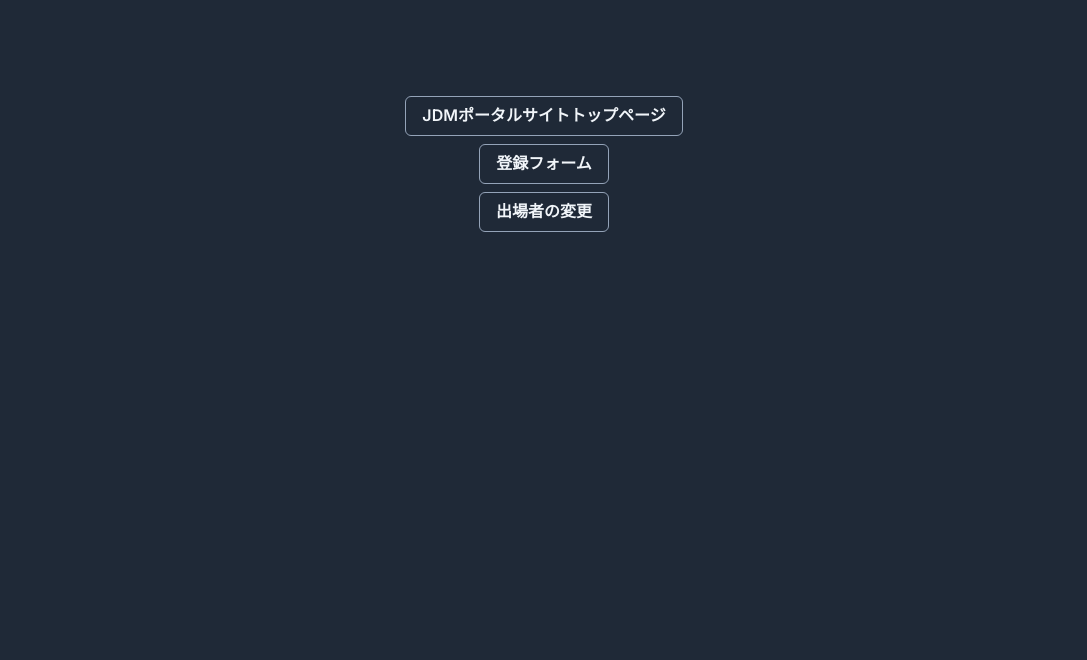
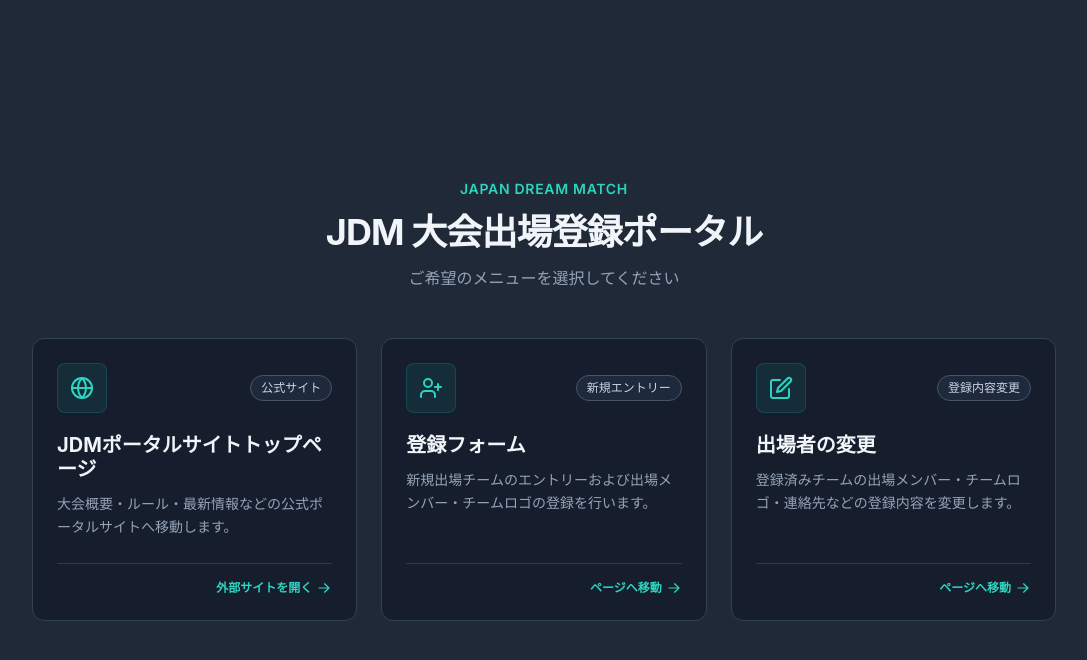
Before and after one commit to JapanDreamMatch/wows-crf, a Next.js app: page / in a window 1280 px wide. Shown: the top 660 px of the page, without its empty margins (96-1183 px from the left). Built offline with nearby package versions, Linux system fonts and the light colour scheme.

Commit message:
feature: UI周りを改善

```diff
--- a/src/app/generatehash/page.tsx
+++ b/src/app/generatehash/page.tsx
@@ -2,7 +2,7 @@ import type { Metadata } from "next";
 import GenerateHashClient from "@/app/generatehash/generatehash";
 
 export const metadata: Metadata = {
-    title: "パスワードハッシュ生成 | wows-crf",
+    title: "パスワードハッシュ生成",
     robots: {
         index: false,
         follow: false,
--- a/src/app/globals.css
+++ b/src/app/globals.css
@@ -17,13 +17,8 @@
 }
 
 body {
-  color: rgb(var(--foreground-rgb));
-  background: linear-gradient(
-      to bottom,
-      transparent,
-      rgb(var(--background-end-rgb))
-    )
-    rgb(var(--background-start-rgb));
+  color: #f1f5f9;
+  background-color: #1f2937;
 }
 
 @layer utilities {
--- a/src/app/layout.tsx
+++ b/src/app/layout.tsx
@@ -6,8 +6,11 @@ import {ChakraProvider} from "@chakra-ui/react";
 const inter = Inter({ subsets: ["latin"] });
 
 export const metadata: Metadata = {
-  title: "Create Next App",
-  description: "Generated by create next app",
+  title: {
+    default: "JDM 大会出場登録ポータル",
+    template: "%s | JDM 大会出場登録ポータル",
+  },
+  description: "Japan Dream Match (JDM) 大会出場チーム登録・出場者変更ポータル",
 };
 
 export default function RootLayout({
@@ -17,7 +20,7 @@ export default function RootLayout({
 }>) {
   return (
     <html lang="jp" className="bg-gray-800">
-      <body className={inter.className}>
+      <body className={`${inter.className} !bg-gray-800 !text-slate-100`}>
       <ChakraProvider>
         {children}
       </ChakraProvider>
--- a/src/app/page.tsx
+++ b/src/app/page.tsx
@@ -1,33 +1,155 @@
 import Link from "next/link";
-import {Button, VStack} from "@chakra-ui/react";
+import { Box, Heading, SimpleGrid, Text, VStack } from "@chakra-ui/react";
+
+const navItems = [
+  {
+    href: "https://www.japandreammatch.info/",
+    title: "JDMポータルサイトトップページ",
+    description: "大会概要・ルール・最新情報などの公式ポータルサイトへ移動します。",
+    badge: "公式サイト",
+    external: true,
+    icon: (
+      <svg
+        xmlns="http://www.w3.org/2000/svg"
+        viewBox="0 0 24 24"
+        fill="none"
+        stroke="currentColor"
+        strokeWidth="2"
+        strokeLinecap="round"
+        strokeLinejoin="round"
+        className="w-6 h-6"
+        aria-hidden="true"
+      >
+        <circle cx="12" cy="12" r="10" />
+        <line x1="2" y1="12" x2="22" y2="12" />
+        <path d="M12 2a15.3 15.3 0 0 1 4 10 15.3 15.3 0 0 1-4 10 15.3 15.3 0 0 1-4-10 15.3 15.3 0 0 1 4-10z" />
+      </svg>
+    ),
+  },
+  {
+    href: "/register",
+    title: "登録フォーム",
+    description: "新規出場チームのエントリーおよび出場メンバー・チームロゴの登録を行います。",
+    badge: "新規エントリー",
+    external: false,
+    icon: (
+      <svg
+        xmlns="http://www.w3.org/2000/svg"
+        viewBox="0 0 24 24"
+        fill="none"
+        stroke="currentColor"
+        strokeWidth="2"
+        strokeLinecap="round"
+        strokeLinejoin="round"
+        className="w-6 h-6"
+        aria-hidden="true"
+      >
+        <path d="M16 21v-2a4 4 0 0 0-4-4H6a4 4 0 0 0-4 4v2" />
+        <circle cx="9" cy="7" r="4" />
+        <line x1="19" y1="8" x2="19" y2="14" />
+        <line x1="22" y1="11" x2="16" y2="11" />
+      </svg>
+    ),
+  },
+  {
+    href: "/update",
+    title: "出場者の変更",
+    description: "登録済みチームの出場メンバー・チームロゴ・連絡先などの登録内容を変更します。",
+    badge: "登録内容変更",
+    external: false,
+    icon: (
+      <svg
+        xmlns="http://www.w3.org/2000/svg"
+        viewBox="0 0 24 24"
+        fill="none"
+        stroke="currentColor"
+        strokeWidth="2"
+        strokeLinecap="round"
+        strokeLinejoin="round"
+        className="w-6 h-6"
+        aria-hidden="true"
+      >
+        <path d="M11 4H4a2 2 0 0 0-2 2v14a2 2 0 0 0 2 2h14a2 2 0 0 0 2-2v-7" />
+        <path d="M18.5 2.5a2.121 2.121 0 0 1 3 3L12 15l-4 1 1-4 9.5-9.5z" />
+      </svg>
+    ),
+  },
+];
 
 export default function Home() {
   return (
-    <main className="flex min-h-screen flex-col items-center justify-between p-24 text-slate-100 bg-gray-800 w-full">
-        <div className="text-slate-100 bg-gray-800 w-full text-center h-1/5">
+    <main className="flex min-h-screen flex-col items-center justify-center px-6 py-16 md:p-24 text-slate-100 bg-gray-800 w-full">
+      <Box className="w-full max-w-5xl mx-auto">
+        <VStack spacing={3} className="mb-12 text-center">
+          <Text className="text-teal-400 font-semibold tracking-wider text-sm uppercase">
+            Japan Dream Match
+          </Text>
+          <Heading size="xl" className="text-slate-100 font-bold tracking-tight">
+            JDM 大会出場登録ポータル
+          </Heading>
+          <Text className="text-slate-400 text-sm md:text-base max-w-xl">
+            ご希望のメニューを選択してください
+          </Text>
+        </VStack>
 
-            <VStack className="">
-                <Link href="https://www.japandreammatch.info/" className="w-1/2">
-                    <Button variant="outlined" className="border border-slate-400 ... hover:bg-slate-600">
-                        JDMポータルサイトトップページ
-                    </Button>
-                </Link>
+        <SimpleGrid columns={{ base: 1, md: 3 }} spacing={6} className="w-full">
+          {navItems.map((item) => (
+            <Link
+              key={item.href}
+              href={item.href}
+              target={item.external ? "_blank" : undefined}
+              rel={item.external ? "noopener noreferrer" : undefined}
+              className="group block h-full focus:outline-none"
+            >
+              <Box
+                borderWidth="1px"
+                borderRadius="xl"
+                className="h-full p-6 bg-gray-900/60 border-slate-700 transition-all duration-200 flex flex-col justify-between hover:border-teal-400 hover:bg-gray-700/60 hover:-translate-y-1 hover:shadow-xl hover:shadow-teal-950/30 group-focus-visible:ring-2 group-focus-visible:ring-teal-400"
+              >
+                <div>
+                  <div className="flex items-center justify-between mb-5">
+                    <div className="p-3 rounded-lg bg-teal-500/10 text-teal-400 border border-teal-500/20 group-hover:bg-teal-500 group-hover:text-gray-900 transition-colors duration-200">
+                      {item.icon}
+                    </div>
+                    <span className="text-xs font-medium px-2.5 py-1 rounded-full bg-slate-800 text-slate-300 border border-slate-600 group-hover:border-teal-500/40 group-hover:text-teal-300 transition-colors duration-200">
+                      {item.badge}
+                    </span>
+                  </div>
 
-                <Link href="/register" className="w-1/2">
-                    <Button variant="outlined" className="border border-slate-400 ... hover:bg-slate-600">
-                        登録フォーム
-                    </Button>
-                </Link>
+                  <Heading
+                    as="h2"
+                    size="md"
+                    className="mb-3 text-slate-100 group-hover:text-teal-300 transition-colors duration-200 leading-snug"
+                  >
+                    {item.title}
+                  </Heading>
 
-                <Link href="/update" className="w-1/2">
-                    <Button variant="outlined" className="border border-slate-400 ... hover:bg-slate-600">
-                        出場者の変更
-                    </Button>
-                </Link>
-            </VStack>
+                  <Text className="text-sm text-slate-400 leading-relaxed">
+                    {item.description}
+                  </Text>
+                </div>
 
-        </div>
-
+                <div className="mt-6 pt-4 border-t border-slate-700/80 flex items-center justify-end text-xs font-semibold text-teal-400 group-hover:text-teal-300">
+                  <span>{item.external ? "外部サイトを開く" : "ページへ移動"}</span>
+                  <svg
+                    xmlns="http://www.w3.org/2000/svg"
+                    viewBox="0 0 20 20"
+                    fill="currentColor"
+                    className="w-4 h-4 ml-1 transition-transform duration-200 group-hover:translate-x-1"
+                    aria-hidden="true"
+                  >
+                    <path
+                      fillRule="evenodd"
+                      d="M3 10a.75.75 0 01.75-.75h10.638L10.23 5.29a.75.75 0 111.04-1.08l5.5 5.25a.75.75 0 010 1.08l-5.5 5.25a.75.75 0 11-1.04-1.08l4.158-3.96H3.75A.75.75 0 013 10z"
+                      clipRule="evenodd"
+                    />
+                  </svg>
+                </div>
+              </Box>
+            </Link>
+          ))}
+        </SimpleGrid>
+      </Box>
     </main>
   );
 }
--- a/src/app/register/error/RegisterErrorPageClient.tsx
+++ b/src/app/register/error/RegisterErrorPageClient.tsx
@@ -9,7 +9,7 @@ export default function RegisterErrorPageClient() {
     const router = useRouter();
 
     return (
-        <div className="text-slate-100 bg-gray-800 min-h-screen">
+        <div className="text-slate-100 bg-gray-800 min-h-screen py-4">
             <Box m={4} className="max-w-full">
                 <Box className="max-w-3xl p-2 mx-auto my-4 text-center">
                     <Heading size="lg" className="mb-4">エラーが発生しました</Heading>
--- a/src/app/register/error/page.tsx
+++ b/src/app/register/error/page.tsx
@@ -1,5 +1,10 @@
+import type { Metadata } from "next";
 import { Suspense } from "react";
 import RegisterErrorPageClient from "./RegisterErrorPageClient";
+
+export const metadata: Metadata = {
+    title: "登録エラー",
+};
 
 export default function Page() {
     return (
--- /dev/null
+++ b/src/app/register/layout.tsx
@@ -0,0 +1,13 @@
+import type { Metadata } from "next";
+
+export const metadata: Metadata = {
+  title: "大会出場登録フォーム",
+};
+
+export default function RegisterLayout({
+  children,
+}: {
+  children: React.ReactNode;
+}) {
+  return <>{children}</>;
+}
--- a/src/app/register/page.tsx
+++ b/src/app/register/page.tsx
@@ -45,7 +45,7 @@ export default function ContestantRegister() {
 
     if (status === "loading") {
         return (
-            <div className="text-slate-100 bg-gray-800">
+            <div className="text-slate-100 bg-gray-800 min-h-screen py-4">
                 <Box m={4} className="max-w-full">
                     <Box className="max-w-3xl p-2 mx-auto my-4 text-center flex flex-col items-center">
                         <span className="inline-flex items-center justify-center">
@@ -77,7 +77,7 @@ export default function ContestantRegister() {
             message = "現在は募集期間ではありません";
         }
         return (
-            <div className="text-slate-100 bg-gray-800 min-h-screen">
+            <div className="text-slate-100 bg-gray-800 min-h-screen py-4">
                 <Box m={4} className="max-w-full">
                     <Box className="max-w-3xl p-2 mx-auto my-4 text-center">
                         <Heading size="lg" className="mb-4">{message}</Heading>
@@ -93,7 +93,7 @@ export default function ContestantRegister() {
     }
 
     return (
-        <div className="text-slate-100 bg-gray-800">
+        <div className="text-slate-100 bg-gray-800 min-h-screen py-4">
             <Box m={4} className="max-w-full">
 
                 {/* フォーム注意事項 */}
--- /dev/null
+++ b/src/app/update/layout.tsx
@@ -0,0 +1,13 @@
+import type { Metadata } from "next";
+
+export const metadata: Metadata = {
+  title: "出場者の変更",
+};
+
+export default function UpdateLayout({
+  children,
+}: {
+  children: React.ReactNode;
+}) {
+  return <>{children}</>;
+}
```
Also changed, not shown: src/app/register/success/page.tsx (+6 -1 lines), src/app/update/success/page.tsx (+6 -1 lines).
